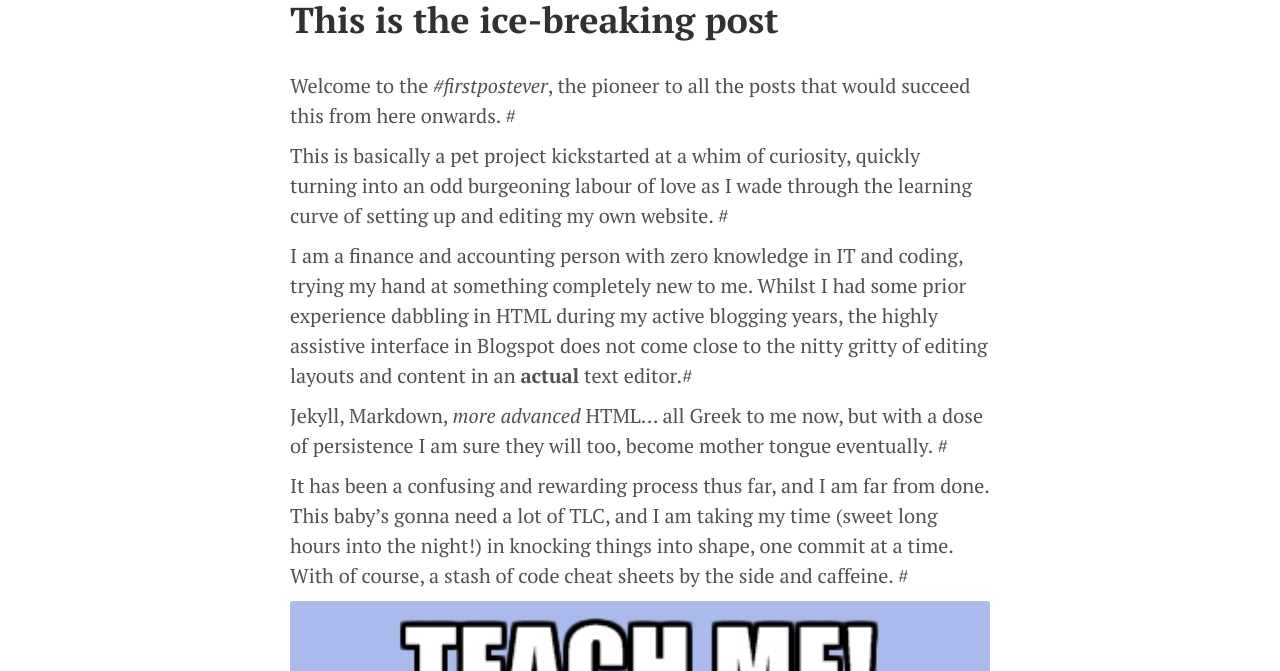
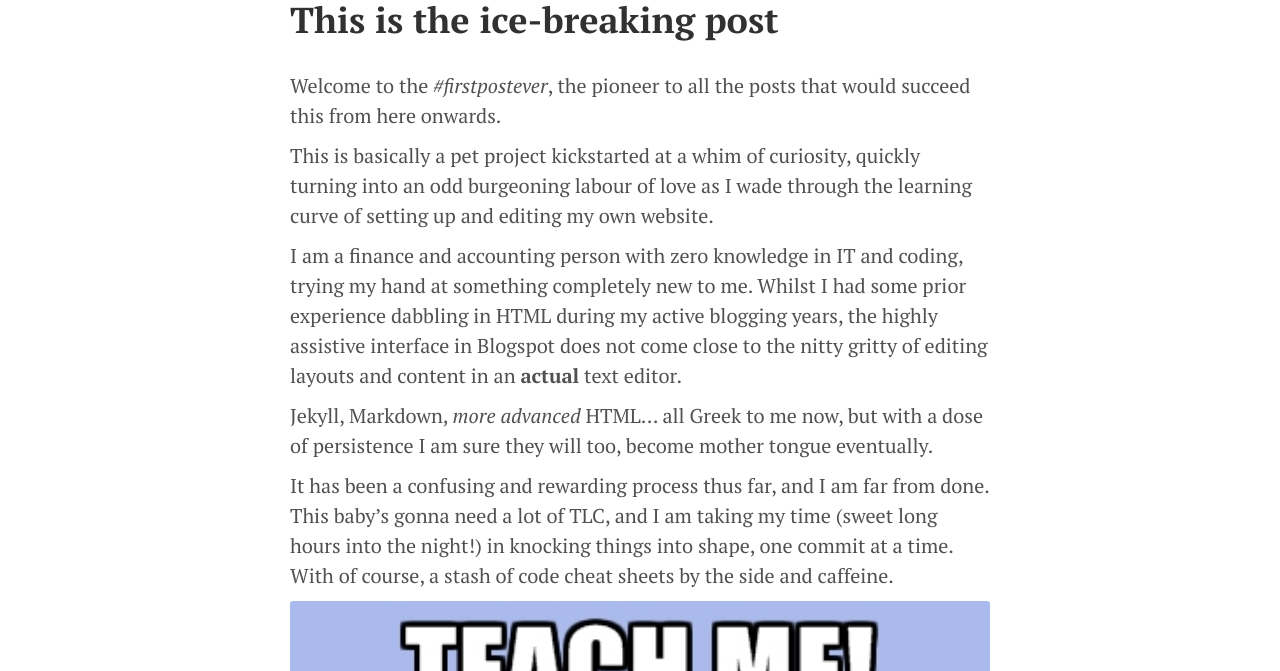
Before and after one commit to yenpeng/yenpeng.github.io, a Jekyll site: the page built from _posts/2015-01-31-first-post-ever.md, in a window 1280 px wide and 900 px high, scrolled down 799 px. Shown: the part 188-859 px from the top of the window. Built offline with Jekyll 4.4.1, drawn with Linux system fonts in a browser that asks for light colours; Markdown is read by kramdown in place of the engine named in the settings.

Commit message:
More space edits

```diff
--- a/_posts/2015-01-31-first-post-ever.md
+++ b/_posts/2015-01-31-first-post-ever.md
@@ -10,18 +10,24 @@
 
 
 Welcome to the <em>#firstpostever</em>, the pioneer to all the posts that would succeed this from here onwards.
-#
+
+
 
 This is basically a pet project kickstarted at a whim of curiosity, quickly turning into an odd burgeoning labour of love as I wade through the learning curve of setting up and editing my own website.
-#
 
-I am a finance and accounting person with zero knowledge in IT and coding, trying my hand at something completely new to me. Whilst I had some prior experience dabbling in HTML during my active blogging years, the highly assistive interface in Blogspot does not come close to the nitty gritty of editing layouts and content in an **actual** text editor.#
+
+
+I am a finance and accounting person with zero knowledge in IT and coding, trying my hand at something completely new to me. Whilst I had some prior experience dabbling in HTML during my active blogging years, the highly assistive interface in Blogspot does not come close to the nitty gritty of editing layouts and content in an **actual** text editor.
+
+
 
 Jekyll, Markdown, _more advanced_ HTML... all Greek to me now, but with a dose of persistence I am sure they will too, become mother tongue  eventually.
-#
+
+
 
 It has been a confusing and rewarding process thus far, and I am far from done. This baby's gonna need a lot of TLC, and I am taking my time (sweet long hours into the night!) in knocking things into shape, one commit at a time. With of course, a stash of code cheat sheets by the side and caffeine.
-#
+
+
 
 {% include image.html url="/media/2015-01-31-first-post-ever/teachme.jpg" width="100%" description="That's right." %}
 
@@ -124,6 +130,6 @@
 I have yet to decide on the direction of this website.
 At the moment I am still focusing on learning up the tricks and tools in modifying the base template and putting up minor pieces of content.
 
-#
-#
+
+
 {% include image.html url="/media/2015-01-31-first-post-ever/babysteps.jpg" width="100%" description="Little steps, is all I'm saying. Check back for more updates." %}
```
